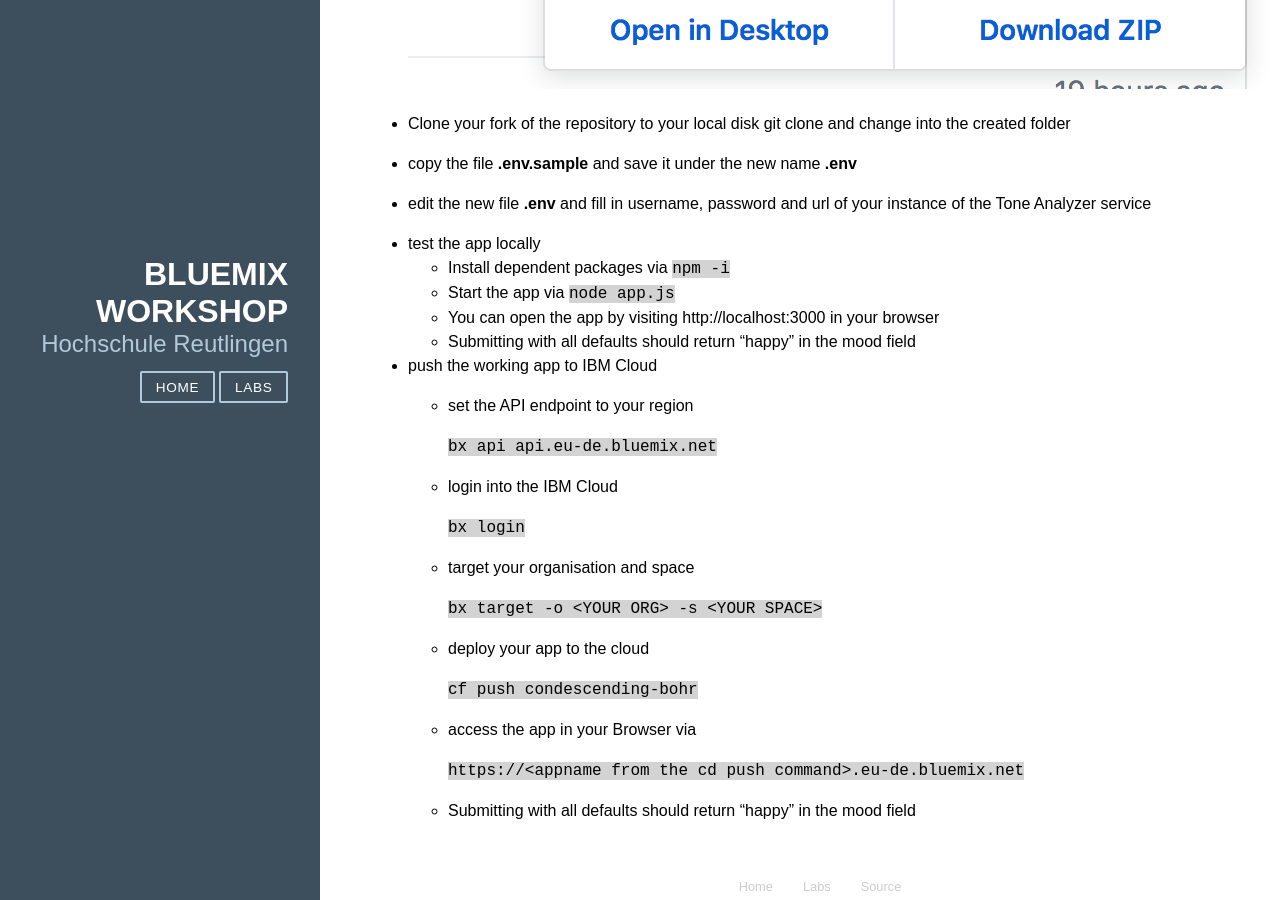
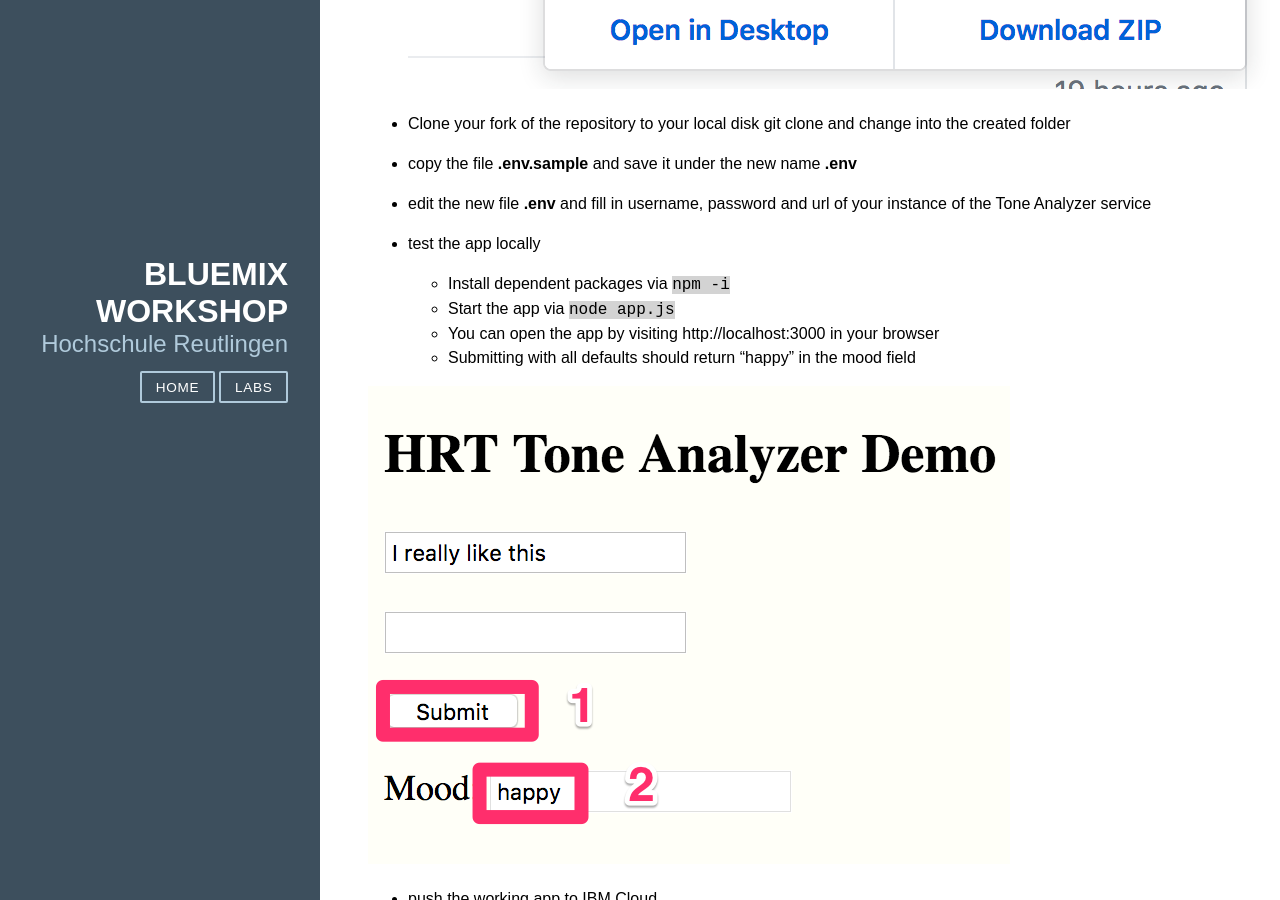
Before and after one commit to mkubik/HRTCloudDemo.github.io, a Jekyll site: the page built from _labs/004-tone-analyzer.markdown, in a window 1280 px wide and 900 px high, scrolled down 1888 px. Built offline with Jekyll 4.4.1, drawn with Linux system fonts in a browser that asks for light colours; nearby versions of some CDN libraries.

Commit message:
one more picture

````diff
--- a/_labs/004-tone-analyzer.markdown
+++ b/_labs/004-tone-analyzer.markdown
@@ -41,7 +41,7 @@
   ![fork](lab4_fork.png?raw=true)
 
 - Copy the URL of your repository from the GitHub UI
-![fork](lab4_clone.png?raw=true)
+![clone](lab4_clone.png?raw=true)
 
 
 - Clone your fork of the repository to your local disk
@@ -56,6 +56,8 @@
   - Start the app via ```node app.js```
   - You can open the app by visiting http://localhost:3000 in your browser
   - Submitting with all defaults should return "happy" in the mood field
+
+![toneapp](lab4_toneapp.png?raw=true)
 
 - push the working app to IBM Cloud
   - set the API endpoint to your region
````
Also changed, not shown: _labs/lab4_toneapp.png (added).
